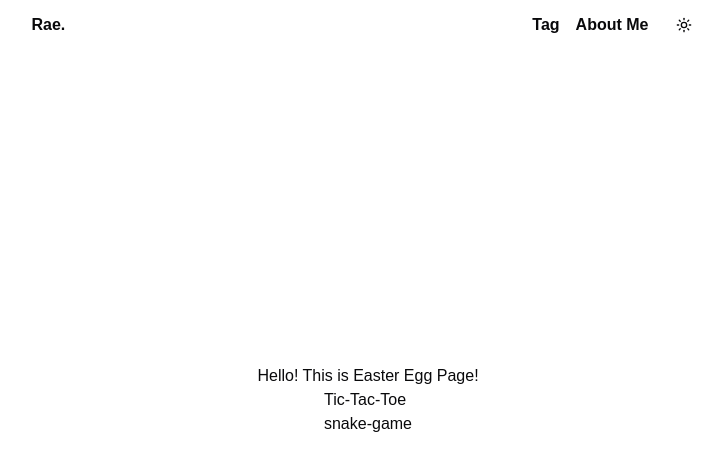
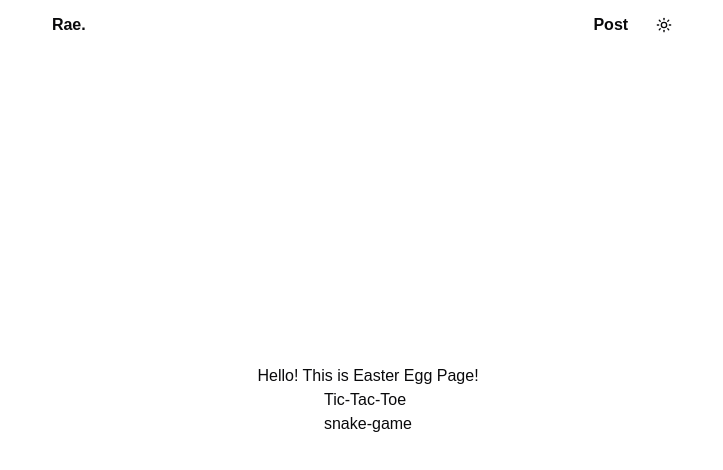
Before and after one commit to JustDevRae/rae.blog, a Next.js app: page /easter-egg in a window 1280 px wide. Shown: the top 470 px of the page, without its empty margins (272-995 px from the left). Built offline with nearby package versions, Linux system fonts and the light colour scheme.

Commit message:
feat: Header 컴포넌트의 nav 목록 수정

```diff
--- a/src/components/Header.tsx
+++ b/src/components/Header.tsx
@@ -23,11 +23,8 @@ export default function Header() {
         <Logo />
       </nav>
       <nav className="flex items-center gap-4">
-        <Link href="/tag" className="hover:text-cyan-400">
-          Tag
-        </Link>
-        <Link href="/aboutme" className="hover:text-cyan-400">
-          About Me
+        <Link href="/post" className="hover:text-cyan-400">
+          Post
         </Link>
         <ThemeDropdown />
       </nav>
```
